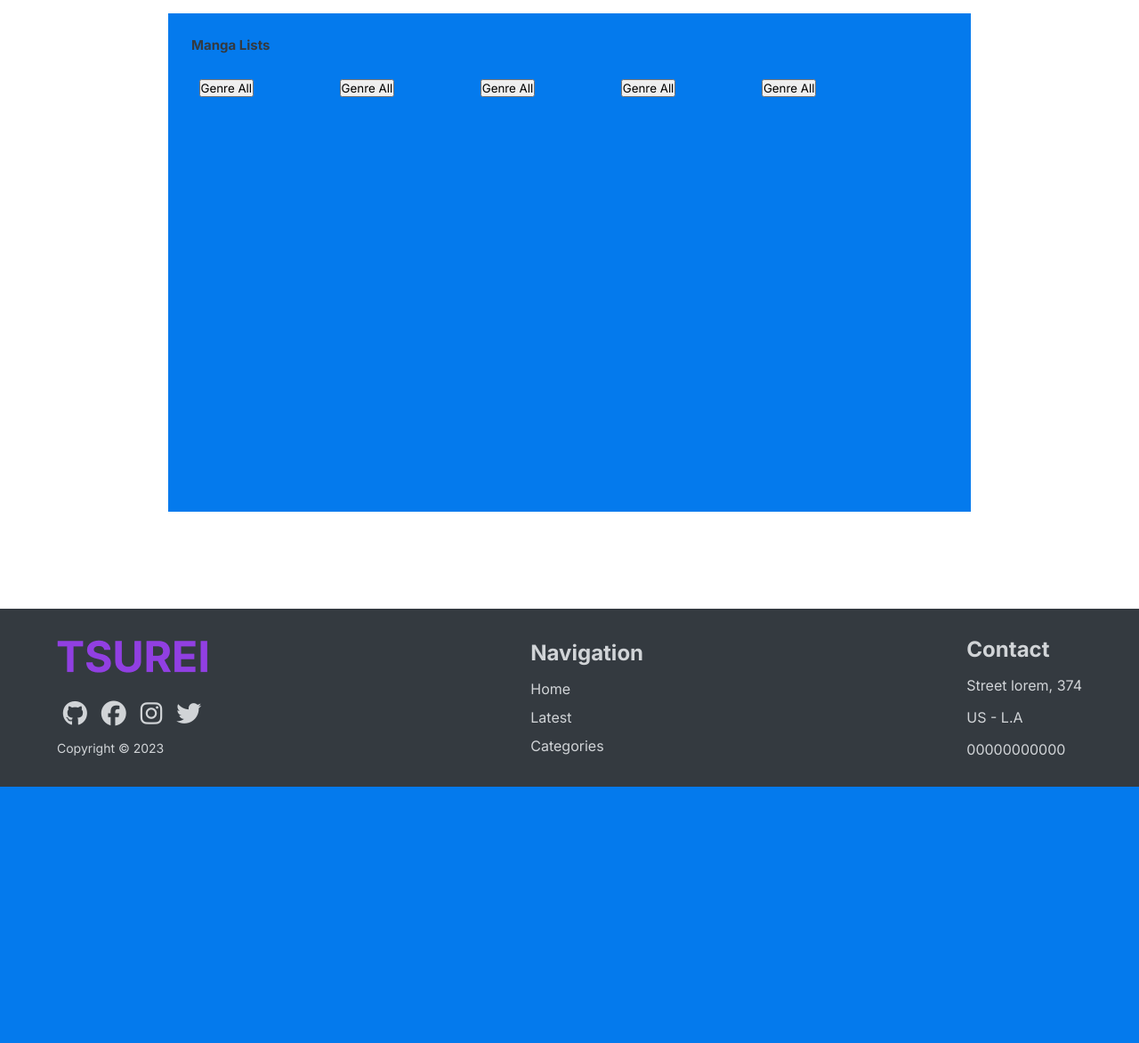
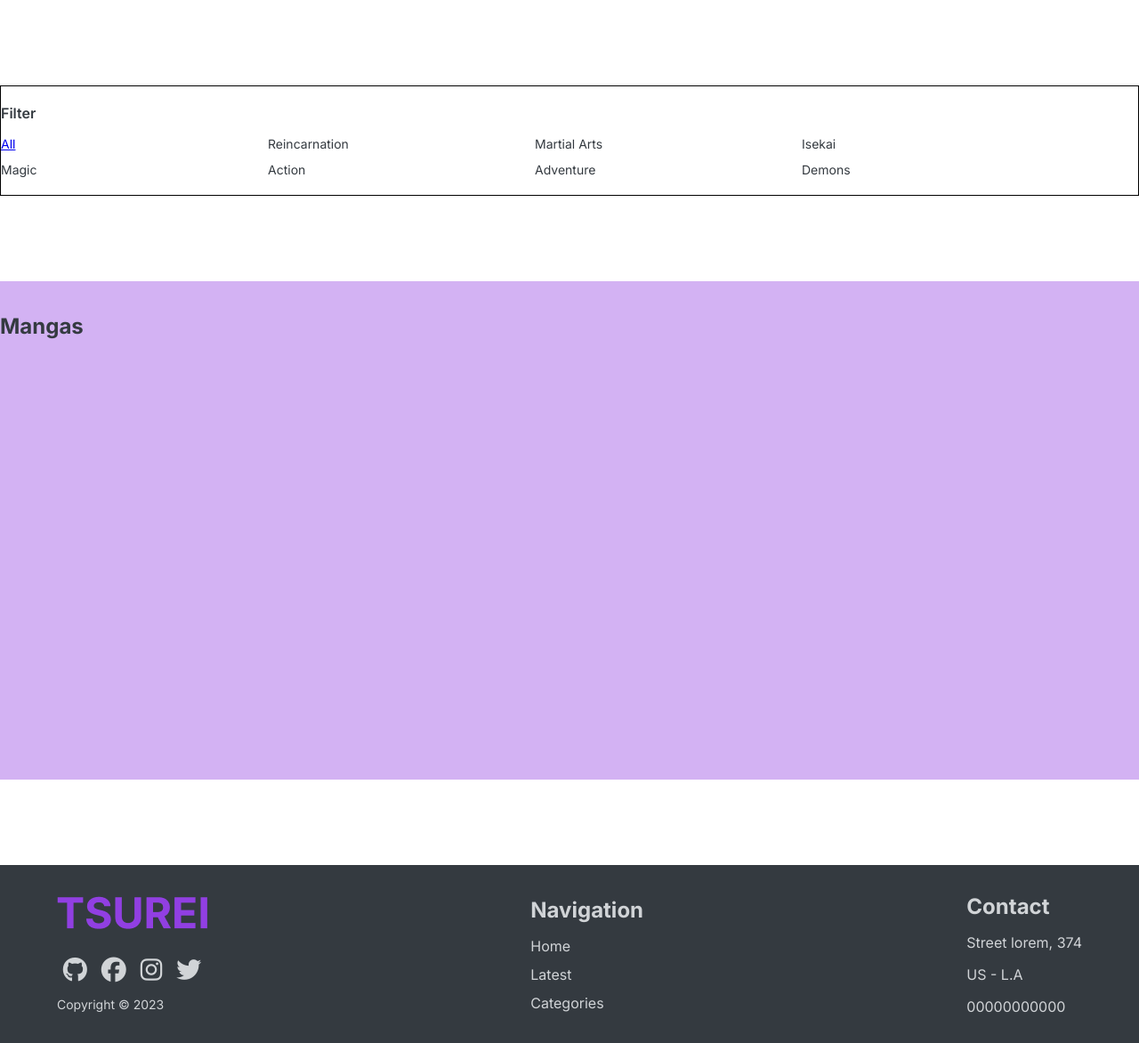
Before and after one commit to dudujunior12/tsurei, a Django app: page /categories/ in a window 1280 px wide; the page is wider, and only the part inside the window is pictured. Shown: the part 96-1268 px from the top of that part at 89% size. Before the commit the page ends 980 px from the top of that part, so only its background shows below. Run offline with Django 3.2, Linux system fonts and the light colour scheme; data that the repository does not hold is empty; some libraries are stand-ins or nearby versions.

Commit message:
update: added categories filter layout

```diff
--- a/manga/static/css/categories.css
+++ b/manga/static/css/categories.css
@@ -1,93 +1,101 @@
-.main-container{
-    margin-top: 15px;
-    display: flex;
-    flex-direction: column;
-    justify-content: center;
-    align-items: center;
+/* *********************** */
+/* FILTER SECTION */
+/* *********************** */
+.filter-section{
+    margin-top: 9.6rem;
     width: 100%;
-    padding-bottom: 1%;
+    border: 1px solid black;
 }
 
-.manga-lists-container{
-    min-height: 70vh;
-    max-height: auto;
-    min-width: 55%;
-    background-color: #047AED;
-    padding: 2%;
-}
-
-.manga-lists{
-    padding: 1%;
-    display: flex;
-    flex-direction: column;
-    width: 95%;
-    justify-content: center;
-    align-items: center;
-    justify-content: space-between;
-}
-
-/* */
-.categories{
-    width: 100%;
+.filter-container{
+    width: 180rem;
+    margin: 2rem auto;
 }
 
 
-.options{
-    margin: 2% 0% 2% 0%;
-    display: flex;
-    justify-content: space-between;
+.filter-container p{
+    font-size: 1.6rem;
+    font-weight: 600;
 }
 
-.options div{
-    width: 100%;
-    padding: 5px 0;
-    margin-right: 2%;
+.genre-grid{
+    margin-top: 1.6rem;
+    display: grid;
+    grid-template-columns: 1fr 1fr 1fr 1fr;
+    row-gap: 1.2rem;
+    width: 120rem;
 }
 
-.manga-grid{
+.genre-grid-item span{
+    font-size: 1.4rem;
+}
+
+/* *********************** */
+/* CATEGORIES SECTION */
+/* *********************** */
+.categories-section {
+    margin-top: 9.6rem;
+    width: 100%;
+    background-color: #d3b2f3;
+}
+
+.categories-container {
+    min-height: 70vh;
+    max-height: auto;
+    width: 160rem;
+    margin: auto;
+    padding: 3.6rem 0;
+}
+
+.categories-container h2 {
+    font-size: 2.4rem;
+}
+
+.manga-grid {
+    margin-top: 3.6rem;
     width: 100%;
     display: grid;
-    grid-template-columns: 170px 170px 170px 170px 170px;
-    column-gap: 2%;
+    grid-template-columns: 1fr 1fr 1fr 1fr 1fr;
+    column-gap: 3%;
+    row-gap: 3%;
 }
 
-.manga-grid-item{
+.manga-grid-image {
     display: flex;
-    flex-direction: column;
     justify-content: center;
     align-items: center;
+}
+
+.manga-grid-image img{
+    width: 100%;
     height: 100%;
 }
 
-.manga-grid-image{
+.manga-grid-info {
+    padding: 1.2rem 0;
+    display: flex;
+    justify-content: flex-start;
+    flex-direction: column;
+}
+
+.manga-grid-info a{
+    text-decoration: none;
+    color: #343a40;
+}
+
+.manga-grid-info h3 {
+    font-size: 1.8rem;
+
+}
+
+.manga-grid-info p {
+    font-size: 1.2rem;
+}
+
+.manga-grid-image img {
+    height: 40rem;
     max-width: 100%;
     max-height: 100%;
-    height: 100%;
-    width: 100%;
-}
-
-.manga-grid-info{
-    height: 100%;
-    margin-top: 3%;
-    margin-left: 4%;
-    width: 100%;
-}
-
-.manga-grid-info h3{
-    padding-bottom: 5%;
-    font-size: 18px;
-}
-
-.manga-grid-info p{
-    padding-bottom: 3%;
-}
-
-
-.manga-grid-image img{
-    max-width: 100%;
-    max-height: 100%;
-    height: 250px;
-    width: 100%;
     border-radius: 3px;
     display: block;
 }
--- a/manga/templates/manga/categories.html
+++ b/manga/templates/manga/categories.html
@@ -6,29 +6,41 @@
 {% endblock %}
 
 {% block main %}
-<div class="main-container">
-    <div class="manga-lists-container">
-        <h2>Manga Lists</h2>
-        <div class="manga-lists">
-            <div class="categories">
-                <div class="options">
-                    <div>
-                        <button>Genre All</button>
+<section class="filter-section">
+    <div class="filter-container">
+        <p>Filter</p>
+
+        <div class="genre-grid">
+            <div class="genre-grid-item">
+                <span><a href="{% url 'categories' %}">All</a></span>
             </div>
-                    <div>
-                        <button>Genre All</button>
+            <div class="genre-grid-item">
+                <span>Reincarnation</span>
             </div>
-                    <div>
-                        <button>Genre All</button>
+            <div class="genre-grid-item">
+                <span>Martial Arts</span>
             </div>
-                    <div>
-                        <button>Genre All</button>
+            <div class="genre-grid-item">
+                <span>Isekai</span>
             </div>
-                    <div>
-                        <button>Genre All</button>
+            <div class="genre-grid-item">
+                <span>Magic</span>
+            </div>
+            <div class="genre-grid-item">
+                <span>Action</span>
+            </div>
+            <div class="genre-grid-item">
+                <span>Adventure</span>
+            </div>
+            <div class="genre-grid-item">
+                <span>Demons</span>
             </div>
         </div>
     </div>
+</section>
+<section class="categories-section">
+    <div class="categories-container">
+        <h2>Mangas</h2>
         <div class="manga-grid">
             {% for categories_manga in categories_mangas %}
             <div class="manga-grid-item">
@@ -43,7 +55,6 @@
             {% endfor %}
         </div>
     </div>
-    </div>
-</div>
+</section>
 <script src="{% static 'js/profile.js' %}"></script>
 {% endblock %}
--- a/manga/templates/manga/latest.html
+++ b/manga/templates/manga/latest.html
@@ -6,10 +6,10 @@
 {% endblock %}
 
 {% block main %}
-<setion class="section-latest">
+<setion class="latest-section">
     <div class="latest-container">
         <h2>Latest</h2>
-        <div class="latest-grid">
+        <div class="manga-grid">
             {% for latest_manga in latest_mangas %}
             <div class="manga-grid-item">
                 <div class="manga-grid-image">
```
Also changed, not shown: manga/static/css/latest.css (+6 -2 lines). Lines whose indentation alone changed are shown as unchanged.
